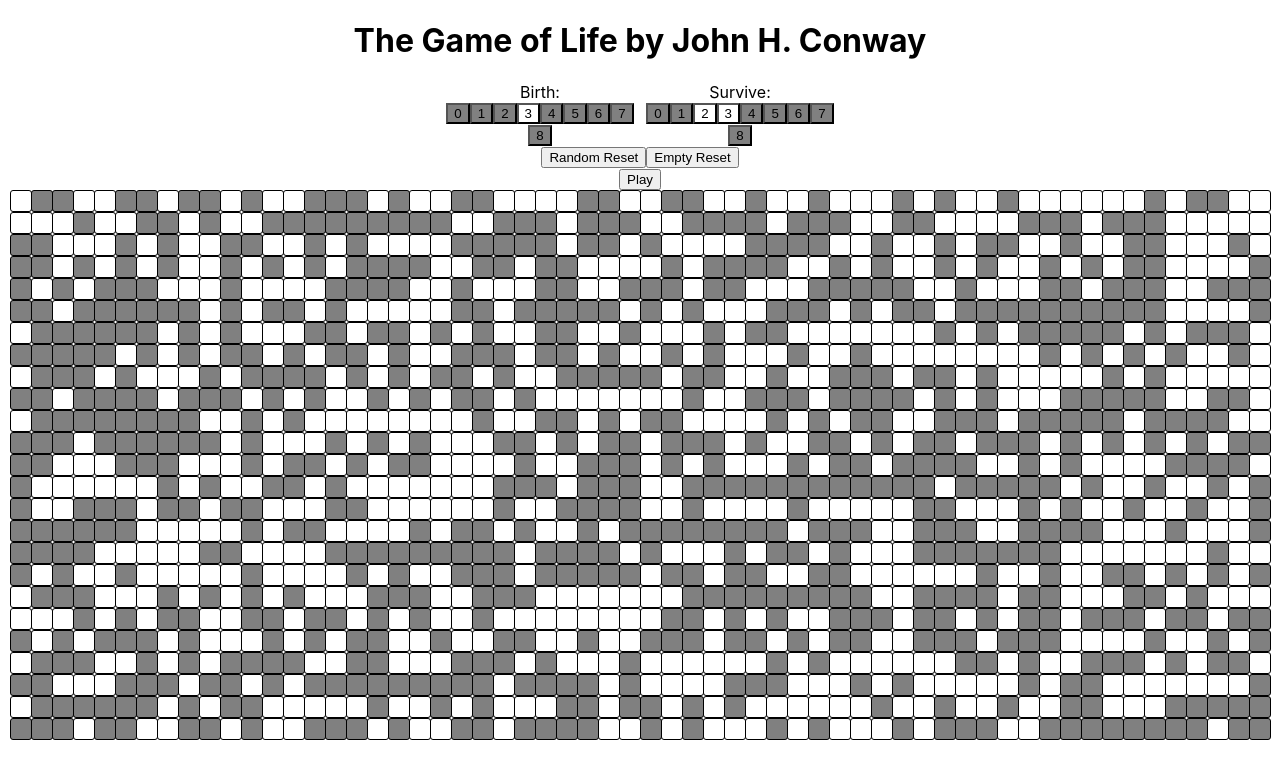
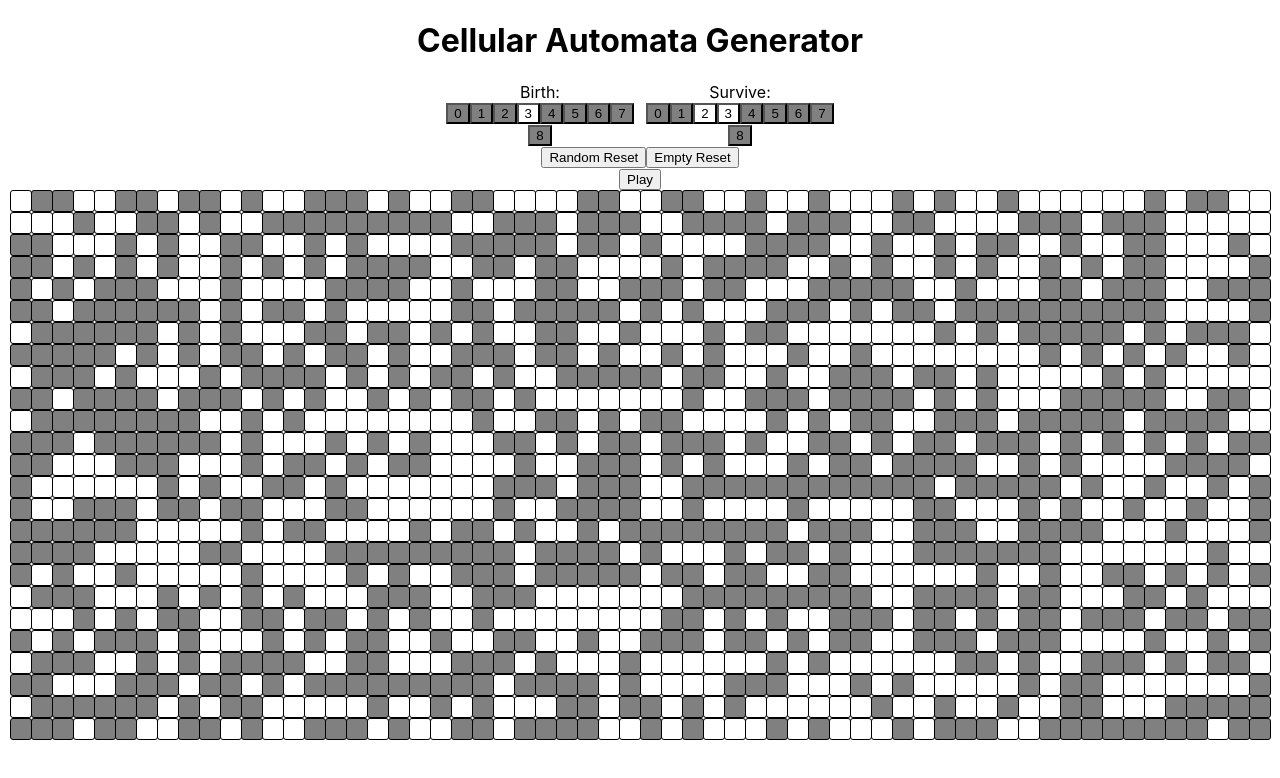
Before and after one commit to rizzarivincent/ca_gen, a React (Create React App) app: page / in a window 1280 px wide. Shown: the top 778 px of the page. Built offline with nearby package versions, Linux system fonts and the light colour scheme.

Commit message:
Changed title

```diff
--- a/src/App.js
+++ b/src/App.js
@@ -118,7 +118,7 @@ class App extends Component {
     // console.log(this.state.grid[0][0])
     return (
       <div style={{ justifyContent: 'center', alignContent: 'center', textAlign: 'center' }}>
-        <h1>The Game of Life by John H. Conway</h1>
+        <h1>Cellular Automata Generator</h1>
         <div style={{ display: 'grid', gridTemplateColumns: '200px 200px', justifyContent: 'center' }}>
           <div style={{}}>
             <div>Birth:</div>
```
